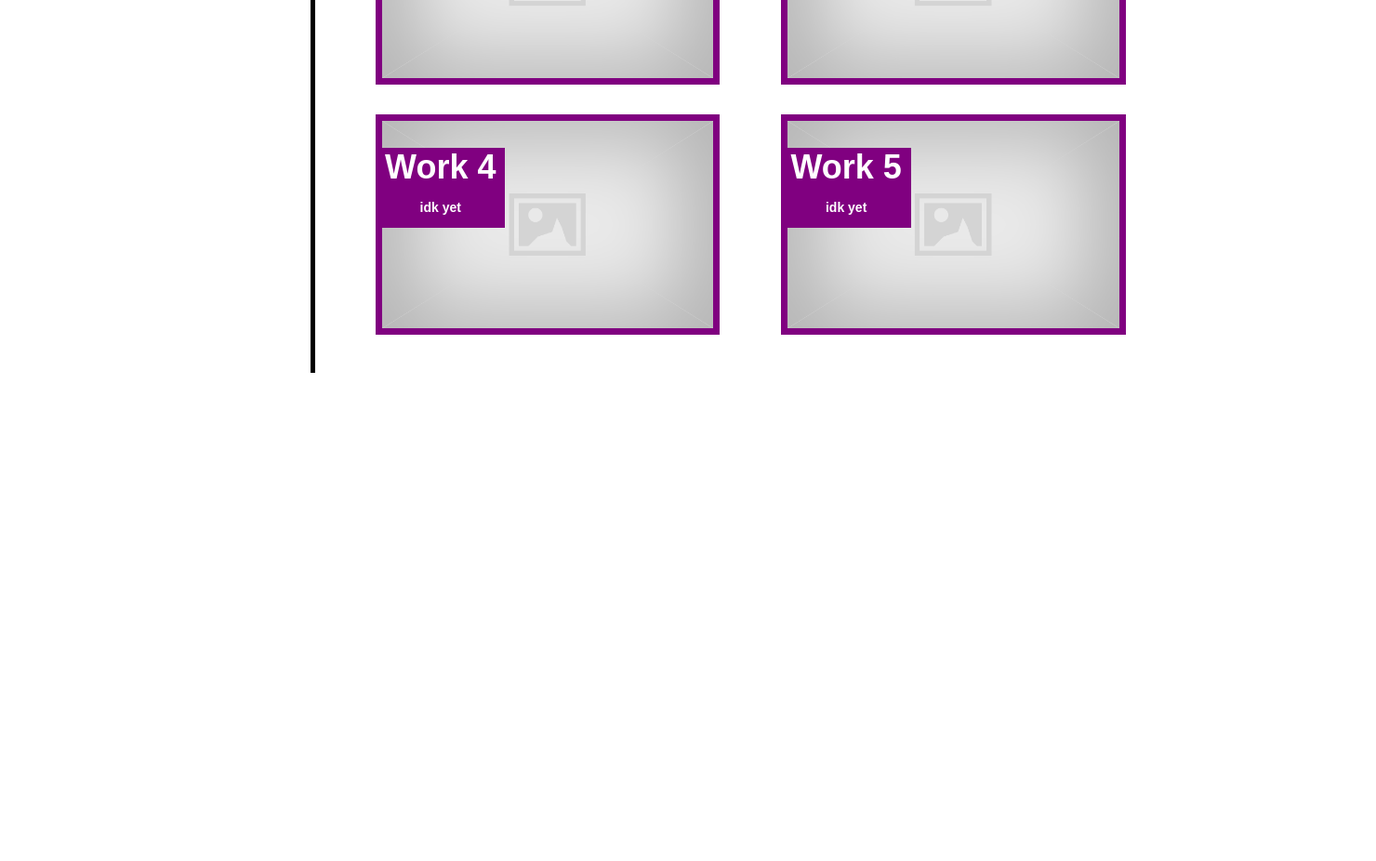
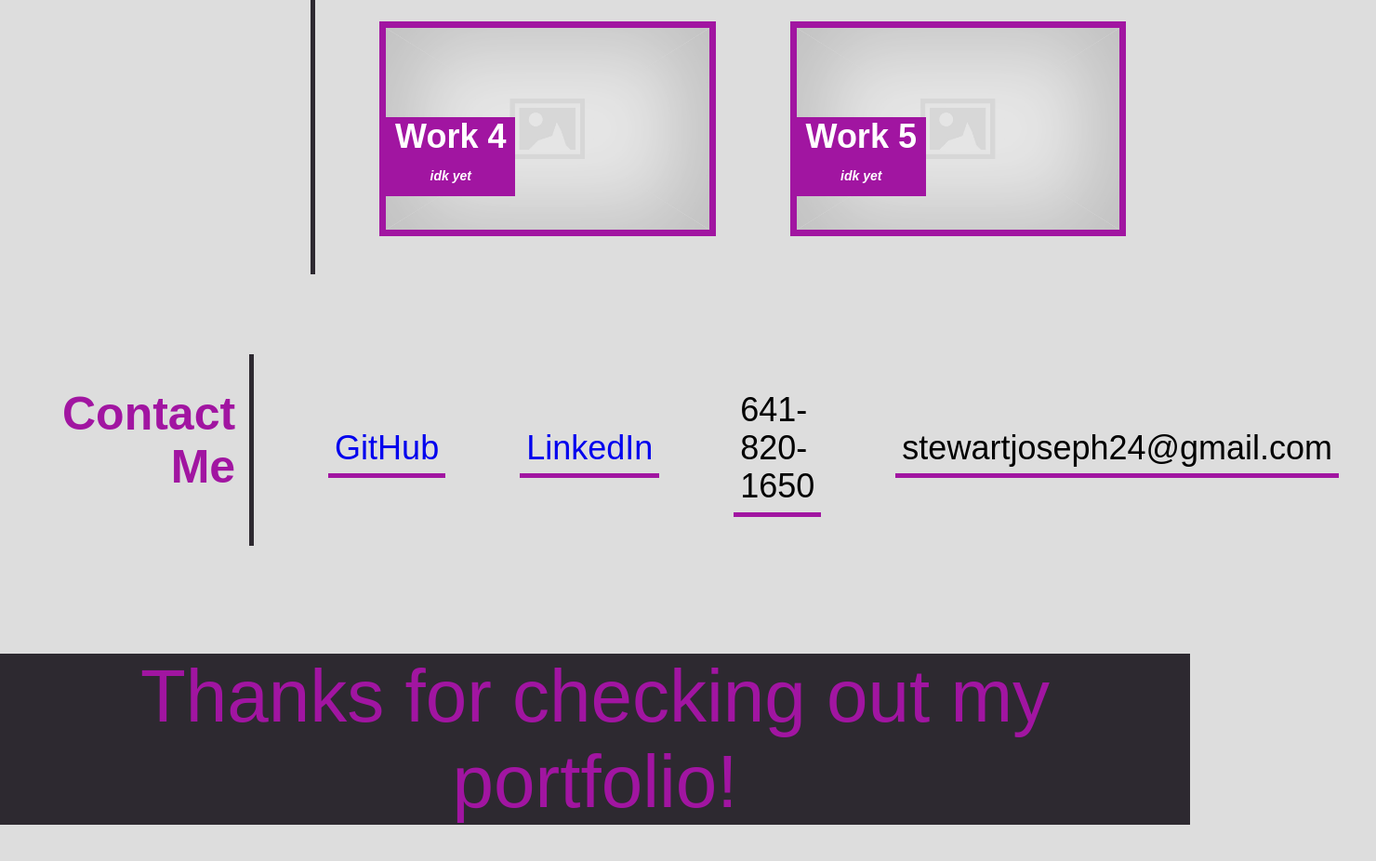
Before and after one commit to stewartjoseph24/wk2-portfolio-assignment, a plain HTML site: page index.html in a window 1280 px wide. Shown: the part 1580-2506 px from the top of the page at 93% size, 1480 px wide, since content can reach past the window. Before the commit the page ends 1981 px from the top, so only its background shows below. Drawn offline with Linux system fonts and the light colour scheme; a web font is replaced by a local one.

Commit message:
Added Contact section, various changes

```diff
--- a/index.html
+++ b/index.html
@@ -81,5 +81,25 @@
             </section>
         </section>
     </section>
+    <section class="contentBox">
+        <h2 id="contact">Contact Me</h2>
+            <ul id="contactInfo">
+                <li>
+                    <a href="https://github.com/stewartjoseph24">GitHub</a>
+                </li>
+                <li>
+                    <a href="https://www.linkedin.com/in/joseph-stewart-553ab7239/">LinkedIn</a>
+                </li>
+                <li>
+                    641-820-1650
+                </li>
+                <li>
+                    <span>stewartjoseph24@gmail.com</span>
+                </li>
+            </ul>
+    </section>
+    <footer>
+        <p>Thanks for checking out my portfolio!</p>
+    </footer>
 </body>
 </html>
--- a/styles/style.css
+++ b/styles/style.css
@@ -1,11 +1,13 @@
 /* Variables for main colors used */
 :root {
-    --primary: #800080;
+    --primary: #a115a1;
     --secondary: rgb(45, 41, 48);
+    --divider: 5px solid var(--secondary);
 }
 
 /* Sets the main font for my page as well as a backup */
 body {
+    background-color: rgb(221, 221, 221);
     font-family: 'Anek Malayalam', sans-serif;
 }
 
@@ -27,7 +29,14 @@ header h1{
     padding-right: 15px;
 }
 
-header ul {
+footer{
+    background-color: var(--secondary);
+    font-size: 80px;
+    color: var(--primary);
+    text-align: center;
+}
+
+ul {
     margin: none;
     font-size: 30px;
     list-style: none;
@@ -43,7 +52,11 @@ header li {
 /* changes the color of my links */
 header a {
     color:var(--primary);
-    font-weight: 900;
+    font-weight: 200;
+}
+
+header a:hover {
+    font-weight:900;
 }
 
 /* Formatting for the main titles of my sections */
@@ -52,7 +65,7 @@ h2 {
     color: var(--primary);
     padding: 30px 15px 50px 150px;
     display: inline-flex;
-    text-align: left;
+    text-align: right;
 }
 
 /* Formatting for the image under the nav bar */
@@ -91,7 +104,7 @@ h2 {
 
 /* for paragraphs in About me section - Must be separated to properly format the line between h2 and paragraphs*/
 .abMeP p {
-    border-left: 5px solid black;
+    border-left: var(--divider);
     padding-bottom: 40px;
     padding-left: 25px;
 }
@@ -100,20 +113,27 @@ h2 {
 .workFlex{
     display: flex;
     flex-flow: row wrap;
-    justify-content: flex-start;
-    border-left: 5px solid black;
+    justify-content: center;
+    border-left:  var(--divider);
     padding:25px;
     margin-left: 45px;
+    margin-bottom: 50px;
 }
 
 .workCard{
+    border: 7px solid var(--primary);
     padding: 15;
-    max-width: 40%;
+    max-width: 39%;
     display: flex;
+    align-items: flex-end;
+}
+
+.workCard img:hover{
+    opacity: 100%;
 }
 
 .workCard img{
-    border: 7px solid var(--primary);
+    opacity: 70%;
     max-width: 100%;
 }
 
@@ -130,9 +150,36 @@ h2 {
 .workFlex .workCard h3 p{
     font-size: 14px;
     font-weight: 0;
+    font-style: italic;
 }
 
 .workFlex #hero{
-    min-width: 100%;
+    min-width: 83%;
     min-height: 100%;
 }
+
+#contactInfo{
+    display: flex;
+    justify-content: center;
+    align-items: center;
+    border-left: var(--divider);
+    font-size: 36px;
+}
+
+#contactInfo li{
+    margin:0px 40px;
+    padding: 7px;
+    border-bottom: 5px solid var(--primary);
+}
+
+#contactInfo li a{
+    text-decoration: none;
+}
+
+#contactInfo li a:hover{
+    font-weight: 900;
+}
+
+#contact{
+    padding-left: 67px;
+}
```
